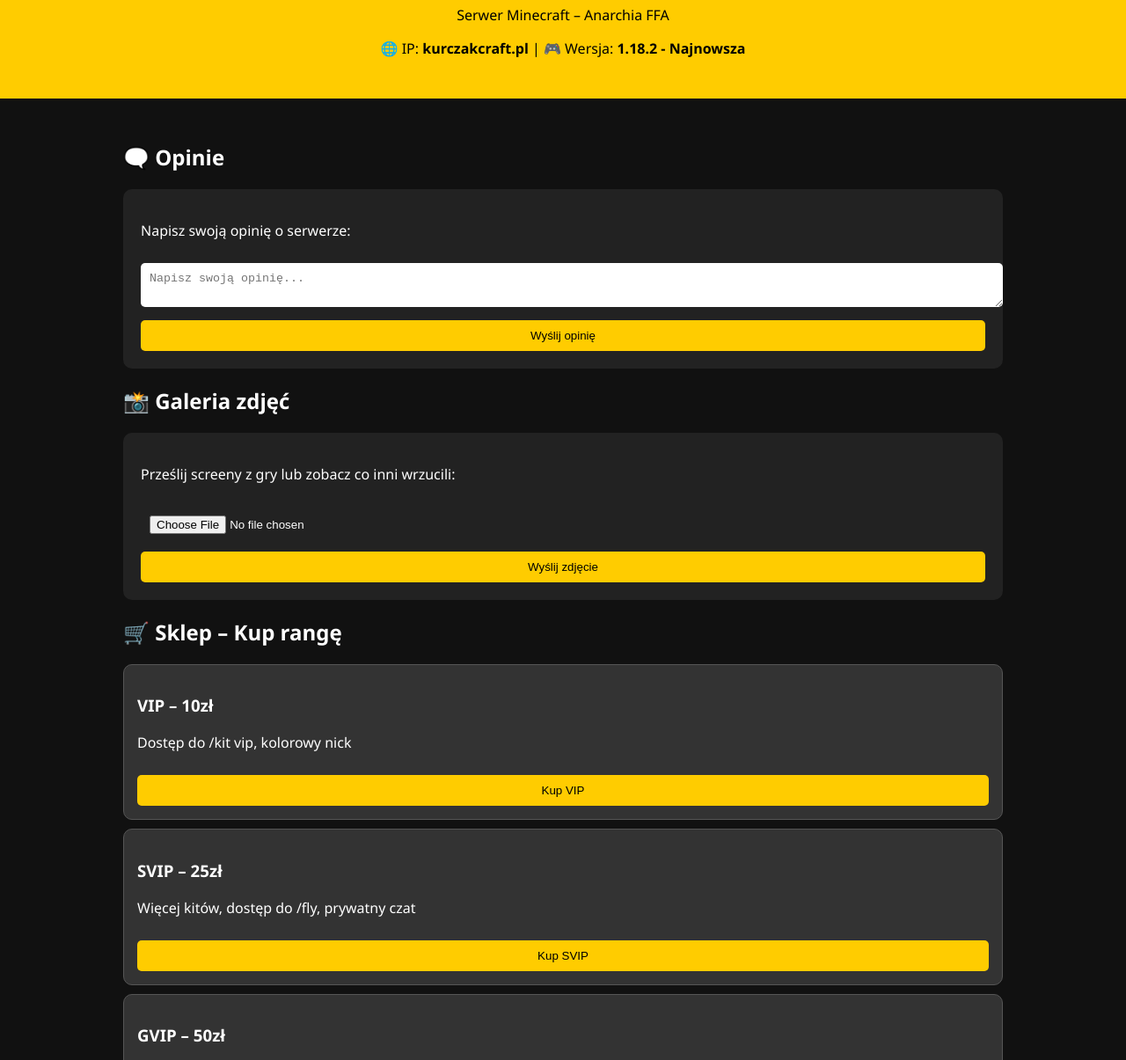
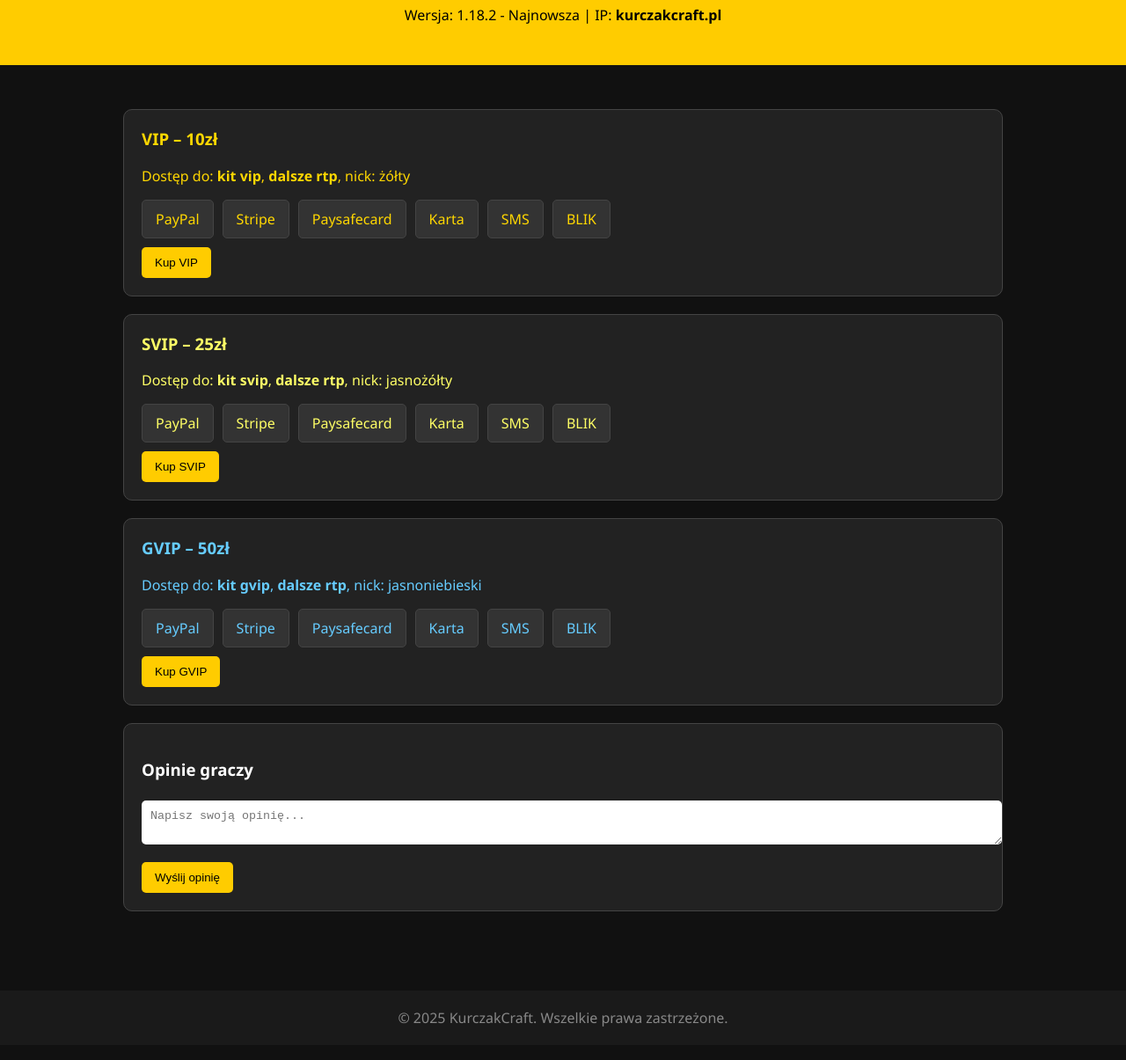
Before and after one commit to Kurczakcraft/Kurczakcraftt, a plain HTML site: page index.html in a window 1280 px wide. Shown: the part 110-1315 px from the top of the page at 88% size. Drawn offline with Linux system fonts and the light colour scheme.

Commit message:
Nowa aktualizacja strony

```diff
--- a/index.html
+++ b/index.html
@@ -3,7 +3,7 @@
 <head>
   <meta charset="UTF-8" />
   <meta name="viewport" content="width=device-width, initial-scale=1.0" />
-  <title>KurczakCraft - Anarchia FFA</title>
+  <title>KurczakCraft - Sklep Rang</title>
   <style>
     body {
       font-family: 'Segoe UI', sans-serif;
@@ -23,80 +23,143 @@
       margin: auto;
       padding: 30px;
     }
-    .info-box {
+    .product, .opinion-box {
       background: #222;
+      border: 1px solid #444;
       border-radius: 10px;
       padding: 20px;
       margin: 20px 0;
     }
-    .product {
+    .product h3 {
+      margin-top: 0;
+    }
+    .vip { color: #FFD700; }
+    .svip { color: #FFFF66; }
+    .gvip { color: #66CCFF; }
+    button {
+      padding: 10px 15px;
+      margin-top: 10px;
+      background: #ffcc00;
+      color: #000;
+      border: none;
+      border-radius: 5px;
+      cursor: pointer;
+    }
+    .form-popup {
+      display: none;
       background: #333;
       border: 1px solid #555;
+      padding: 20px;
+      margin-top: 10px;
       border-radius: 10px;
-      padding: 15px;
-      margin: 10px 0;
+    }
+    input, textarea {
+      width: 100%;
+      padding: 10px;
+      margin: 5px 0;
+      border-radius: 5px;
+      border: none;
+    }
+    .payment-methods {
+      display: flex;
+      flex-wrap: wrap;
+      gap: 10px;
+      margin-top: 10px;
+    }
+    .payment-method {
+      background: #333;
+      padding: 10px 15px;
+      border-radius: 5px;
+      border: 1px solid #444;
     }
     footer {
       text-align: center;
-      color: #aaa;
-      padding: 30px;
-    }
-    input, textarea, button {
-      padding: 10px;
-      margin-top: 10px;
-      width: 100%;
-      border-radius: 5px;
-      border: none;
-    }
-    button {
-      background: #ffcc00;
-      color: #000;
-      cursor: pointer;
+      color: #888;
+      padding: 20px;
+      margin-top: 40px;
+      background: #1a1a1a;
     }
   </style>
+  <script>
+    function toggleForm(id) {
+      const form = document.getElementById(id);
+      form.style.display = form.style.display === 'block' ? 'none' : 'block';
+    }
+  </script>
 </head>
 <body>
   <header>
-    <h1>KurczakCraft</h1>
-    <p>Serwer Minecraft – Anarchia FFA</p>
-    <p>🌐 IP: <strong>kurczakcraft.pl</strong> | 🎮 Wersja: <strong>1.18.2 - Najnowsza</strong></p>
+    <h1>KurczakCraft - Sklep z Rangami</h1>
+    <p>Wersja: 1.18.2 - Najnowsza | IP: <strong>kurczakcraft.pl</strong></p>
   </header>
 
   <section>
-    <h2>🗨️ Opinie</h2>
-    <div class="info-box">
-      <p>Napisz swoją opinię o serwerze:</p>
+    <div class="product vip">
+      <h3>VIP – 10zł</h3>
+      <p>Dostęp do: <strong>kit vip</strong>, <strong>dalsze rtp</strong>, nick: <span style="color:#FFD700;">żółty</span></p>
+      <div class="payment-methods">
+        <div class="payment-method">PayPal</div>
+        <div class="payment-method">Stripe</div>
+        <div class="payment-method">Paysafecard</div>
+        <div class="payment-method">Karta</div>
+        <div class="payment-method">SMS</div>
+        <div class="payment-method">BLIK</div>
+      </div>
+      <button onclick="toggleForm('formVip')">Kup VIP</button>
+      <div class="form-popup" id="formVip">
+        <input type="text" placeholder="Nick Minecraft" />
+        <input type="email" placeholder="Adres e-mail" />
+        <button>Wyślij</button>
+      </div>
+    </div>
+
+    <div class="product svip">
+      <h3>SVIP – 25zł</h3>
+      <p>Dostęp do: <strong>kit svip</strong>, <strong>dalsze rtp</strong>, nick: <span style="color:#FFFF66;">jasnożółty</span></p>
+      <div class="payment-methods">
+        <div class="payment-method">PayPal</div>
+        <div class="payment-method">Stripe</div>
+        <div class="payment-method">Paysafecard</div>
+        <div class="payment-method">Karta</div>
+        <div class="payment-method">SMS</div>
+        <div class="payment-method">BLIK</div>
+      </div>
+      <button onclick="toggleForm('formSvip')">Kup SVIP</button>
+      <div class="form-popup" id="formSvip">
+        <input type="text" placeholder="Nick Minecraft" />
+        <input type="email" placeholder="Adres e-mail" />
+        <button>Wyślij</button>
+      </div>
+    </div>
+
+    <div class="product gvip">
+      <h3>GVIP – 50zł</h3>
+      <p>Dostęp do: <strong>kit gvip</strong>, <strong>dalsze rtp</strong>, nick: <span style="color:#66CCFF;">jasnoniebieski</span></p>
+      <div class="payment-methods">
+        <div class="payment-method">PayPal</div>
+        <div class="payment-method">Stripe</div>
+        <div class="payment-method">Paysafecard</div>
+        <div class="payment-method">Karta</div>
+        <div class="payment-method">SMS</div>
+        <div class="payment-method">BLIK</div>
+      </div>
+      <button onclick="toggleForm('formGvip')">Kup GVIP</button>
+      <div class="form-popup" id="formGvip">
+        <input type="text" placeholder="Nick Minecraft" />
+        <input type="email" placeholder="Adres e-mail" />
+        <button>Wyślij</button>
+      </div>
+    </div>
+
+    <div class="opinion-box">
+      <h3>Opinie graczy</h3>
       <textarea placeholder="Napisz swoją opinię..."></textarea>
       <button>Wyślij opinię</button>
-    </div>
-
-    <h2>📸 Galeria zdjęć</h2>
-    <div class="info-box">
-      <p>Prześlij screeny z gry lub zobacz co inni wrzucili:</p>
-      <input type="file" />
-      <button>Wyślij zdjęcie</button>
-    </div>
-
-    <h2>🛒 Sklep – Kup rangę</h2>
-    <div class="product">
-      <h3>VIP – 10zł</h3>
-      <p>Dostęp do /kit vip, kolorowy nick</p>
-      <button>Kup VIP</button>
-    </div>
-    <div class="product">
-      <h3>SVIP – 25zł</h3>
-      <p>Więcej kitów, dostęp do /fly, prywatny czat</p>
-      <button>Kup SVIP</button>
-    </div>
-    <div class="product">
-      <h3>GVIP – 50zł</h3>
-      <p>Wszystko z SVIP + dostęp do /god, /heal, /nick</p>
-      <button>Kup GVIP</button>
     </div>
   </section>
 
   <footer>
-    © 2025 KurczakCraft – Wszystkie prawa zarezerwowane.
+    &copy; 2025 KurczakCraft. Wszelkie prawa zastrzeżone.
   </footer>
 </body>
 </html>
```
